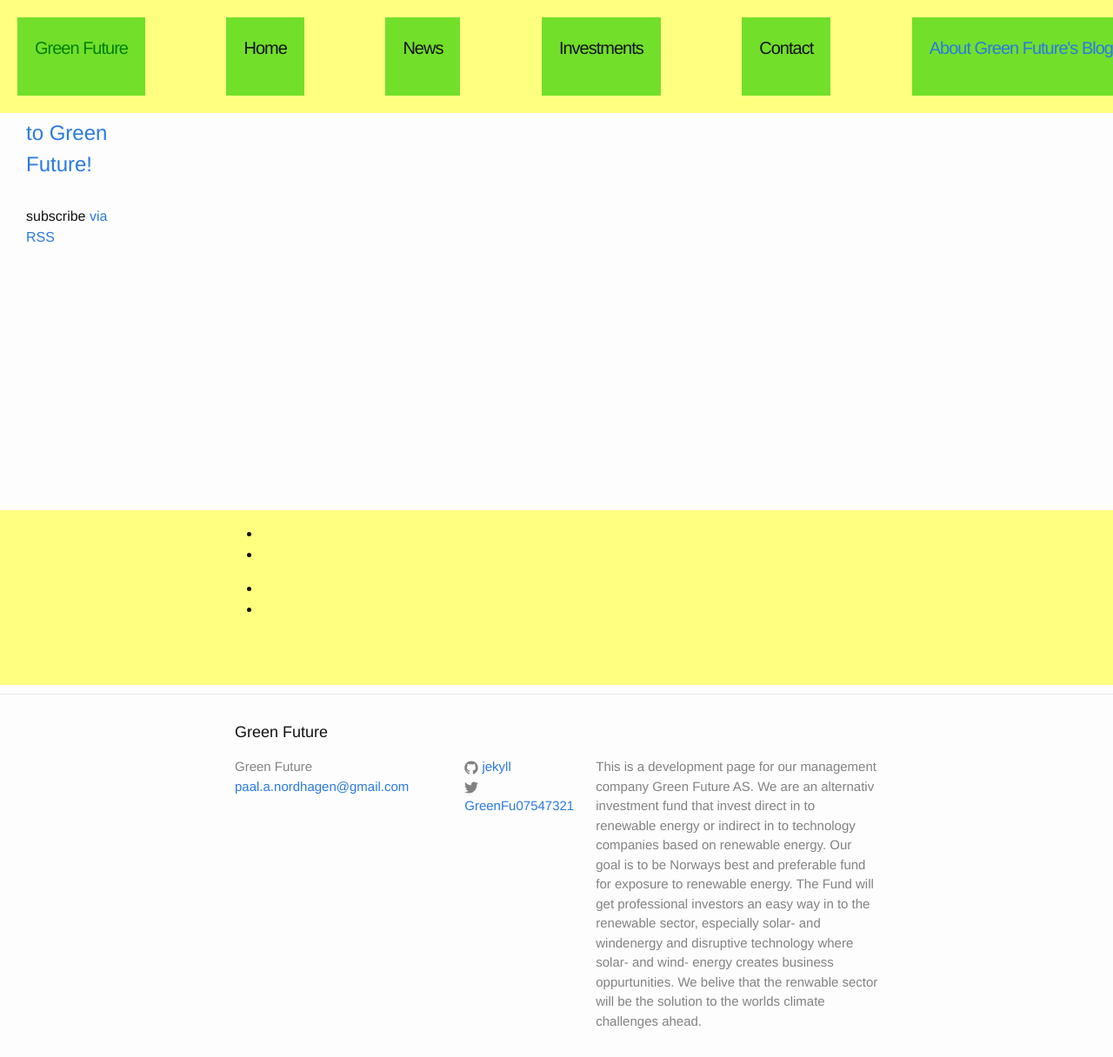
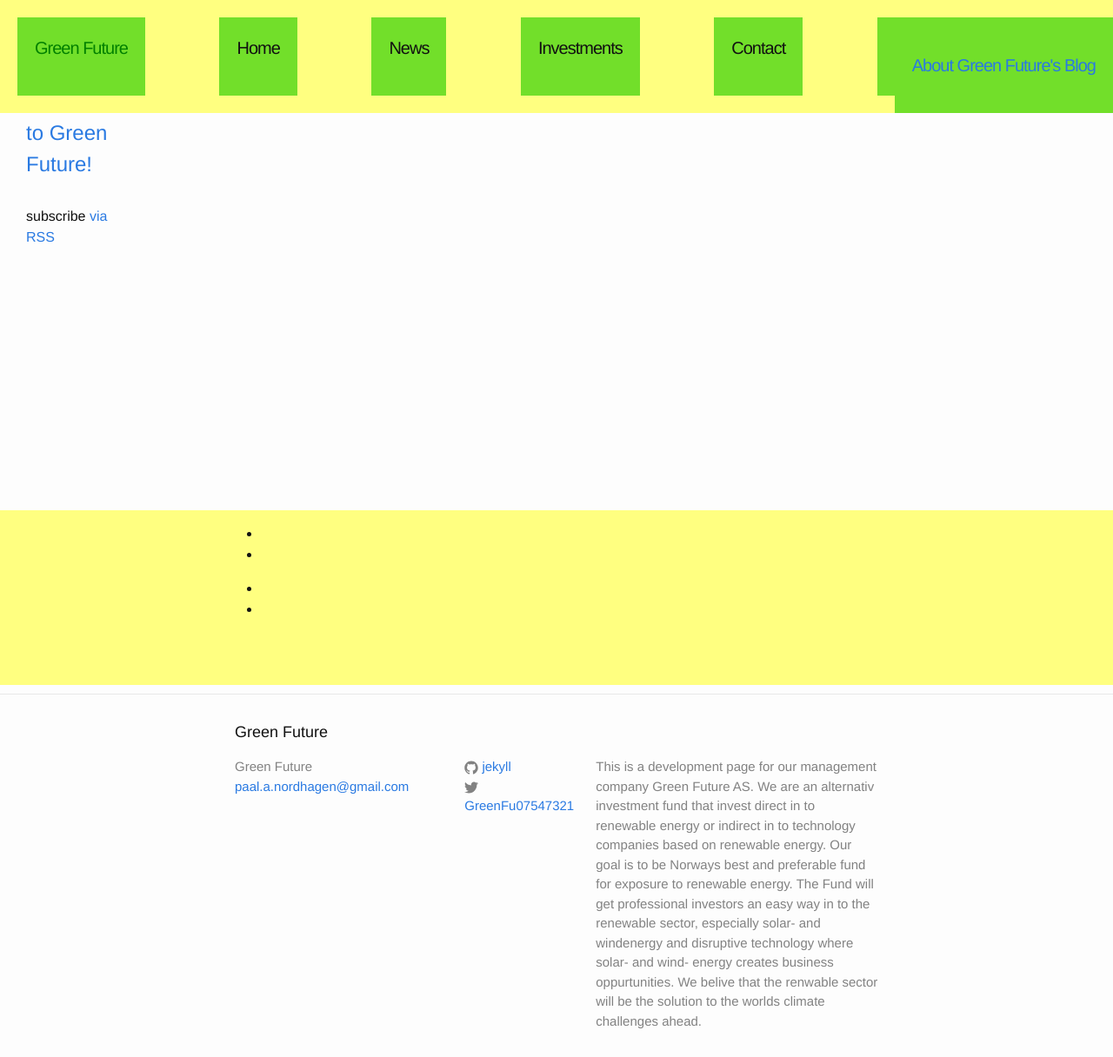
Before and after one commit to Paal-August/Paal-August.github.io, a Jekyll site: the page built from index.html, in a window 1280 px wide and 1216 px high. Shown: the whole window at 87% size. Built offline with Jekyll 4.4.1, drawn with Linux system fonts in a browser that asks for light colours.

Commit message:
Update _layout.scss

```diff
--- a/_sass/_layout.scss
+++ b/_sass/_layout.scss
@@ -88,7 +88,7 @@
     justify-content:space-evenly;
 }
 
-/*.site-nav1 {
+ .site-nav {
     display:grid;
     font-size: 20px;
     grid-area: 1 / 6 / 2/7;
@@ -98,17 +98,6 @@
     padding:20px;
     background-color:#72DF2A;
 }
-
-.site-nav2 {
-    display:grid;
-    font-size: 20px;
-    grid-area: 1 / 7 / 2/8;
-    height:50px;
-    position:flex;
-    letter-spacing: -1px;
-    padding:20px;
-    background-color:#72DF2A;
-}*/
 
 .menu-icon {
     font-size: 20px;
```
